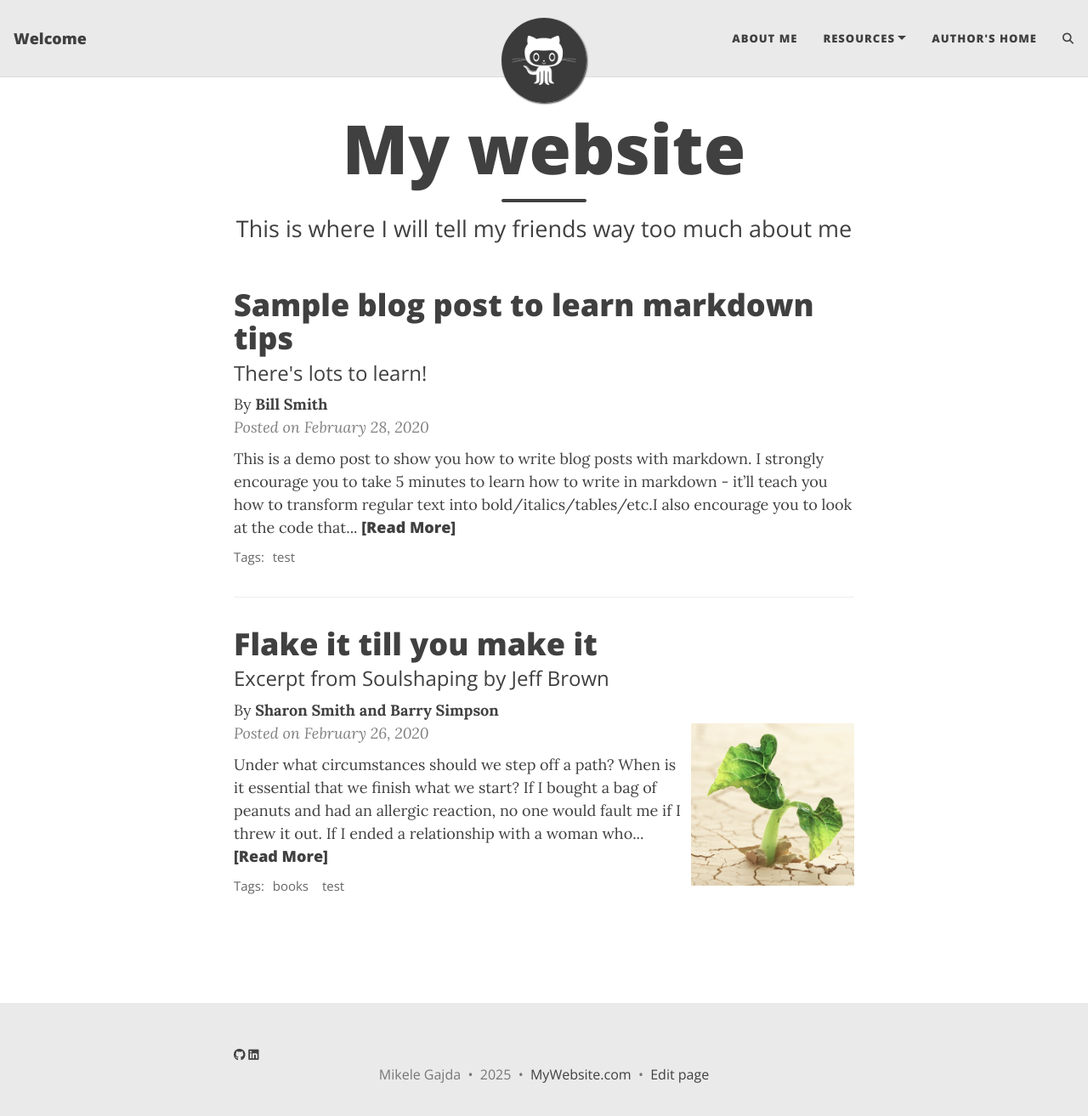
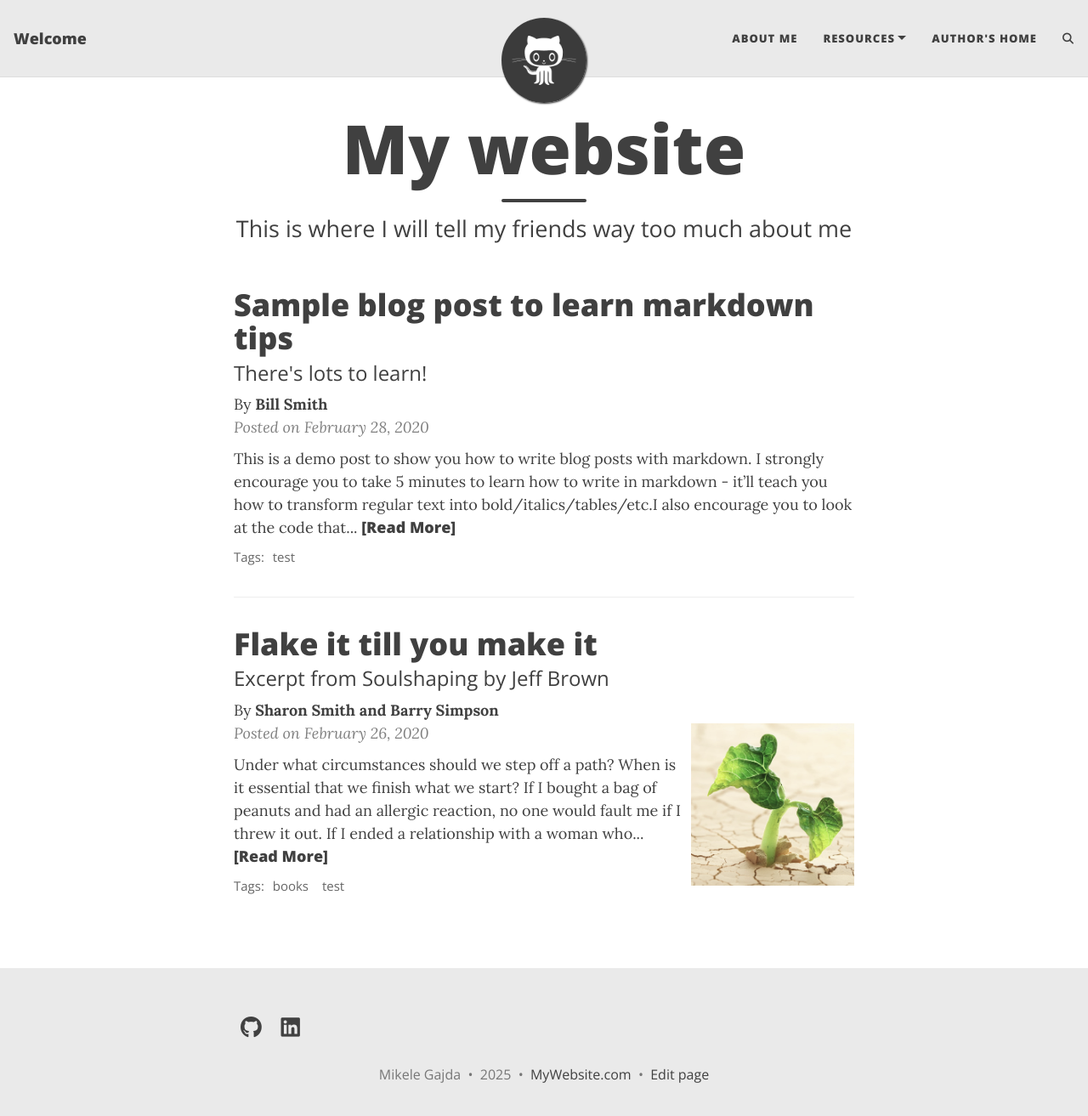
Before and after one commit to mikelegajda/my_home, a Jekyll site: the page built from index.html, in a window 1280 px wide and 1326 px high. Shown: the top 1313 px of the window at 85% size. Built offline with Jekyll 4.4.1, drawn with Linux system fonts in a browser that asks for light colours; the list of posts is cut into pages by our own code; comment, search, counter and statistics services are not loaded.

Commit message:
footer update

```diff
--- a/_includes/footer.html
+++ b/_includes/footer.html
@@ -2,27 +2,27 @@
   <div class="container-md beautiful-jekyll-footer">
     <div class="row">
       <div class="col-xl-8 offset-xl-2 col-lg-10 offset-lg-1">
-        <div class="social-icons">
+        <div class="social-icons" style="margin-bottom: 1.5rem;">
           {% if site.email %}
-            <a href="mailto:{{ site.email }}" title="Email me">
+            <a href="mailto:{{ site.email }}" title="Email me" style="font-size: 1.6rem; margin: 0 0.5rem;">
               <i class="fas fa-envelope"></i>
             </a>
           {% endif %}
 
           {% if site.github_username %}
-            <a href="https://github.com/{{ site.github_username }}" title="GitHub">
+            <a href="https://github.com/{{ site.github_username }}" title="GitHub" style="font-size: 1.6rem; margin: 0 0.5rem;">
               <i class="fab fa-github"></i>
             </a>
           {% endif %}
 
           {% if site.linkedin_username %}
-            <a href="https://www.linkedin.com/in/{{ site.linkedin_username }}" title="LinkedIn">
+            <a href="https://www.linkedin.com/in/{{ site.linkedin_username }}" title="LinkedIn" style="font-size: 1.6rem; margin: 0 0.5rem;">
               <i class="fab fa-linkedin"></i>
             </a>
           {% endif %}
 
           {% if site.google_scholar %}
-            <a href="{{ site.google_scholar }}" title="Google Scholar">
+            <a href="{{ site.google_scholar }}" title="Google Scholar" style="font-size: 1.6rem; margin: 0 0.5rem;">
               <i class="ai ai-google-scholar"></i>
             </a>
           {% endif %}
```
